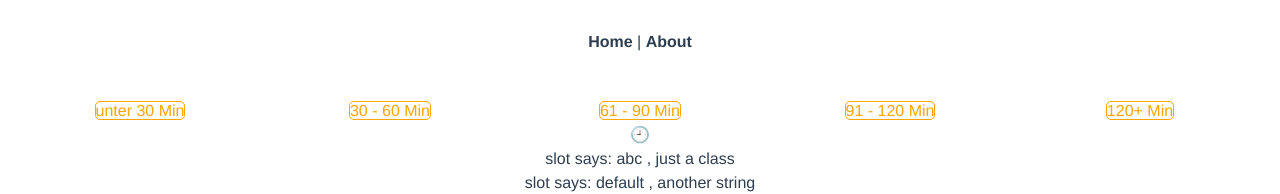
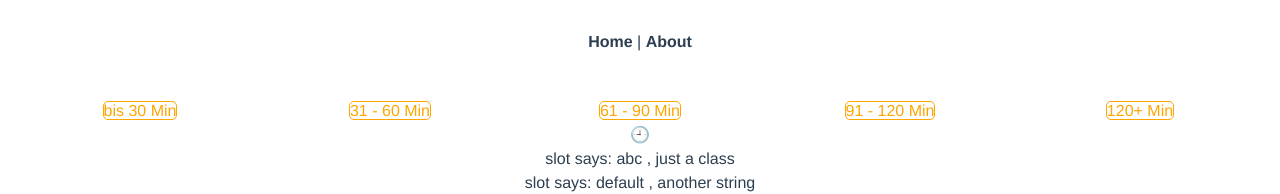
Before and after one commit to mpnsk/spielerei-katalog-vue3, a Vue app: page / in a window 1280 px wide. Shown: the top 194 px of the page. Built offline with nearby package versions, Linux system fonts and the light colour scheme.

Commit message:
Change text

```diff
--- a/src/components/SpielOverview.vue
+++ b/src/components/SpielOverview.vue
@@ -88,8 +88,8 @@ export default {
       spiele,
       filter: {
         dauer: [
-          {active: false, text: 'unter 30 Min'},
-          {active: false, text: '30 - 60 Min'},
+          {active: false, text: 'bis 30 Min'},
+          {active: false, text: '31 - 60 Min'},
           {active: false, text: '61 - 90 Min'},
           {active: false, text: '91 - 120 Min'},
           {active: false, text: '120+ Min'},
```
